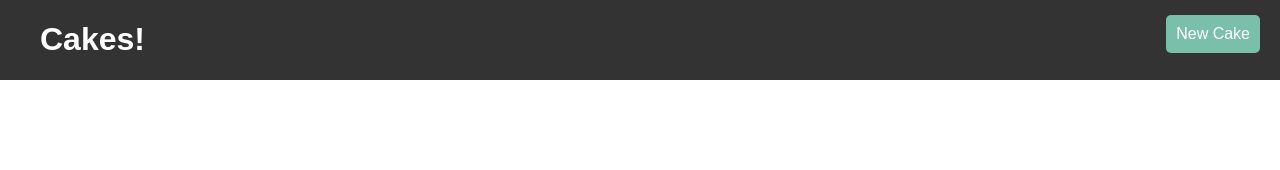
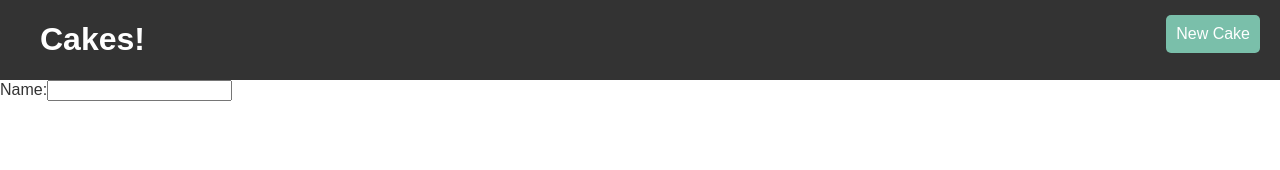
Before and after one commit to ajrussellaudio/cake-shop, a React (Create React App) app: page /new in a window 1280 px wide. Shown: the top 170 px of the page. Built offline with nearby package versions, Linux system fonts and the light colour scheme.

Commit message:
add cake name field

```diff
--- a/src/App.js
+++ b/src/App.js
@@ -11,13 +11,13 @@ const App = () => (
         <Link to="/">
           <h1>Cakes!</h1>
         </Link>
-        <Link to="/cakes/new" className="new-cake">
+        <Link to="/new" className="new-cake">
           New Cake
         </Link>
       </header>
       <Route exact path="/" component={CakesIndex} />
-      <Route path="/cakes/new" component={CakeCreate} />
-      <Route path="/cakes/:id" component={CakeView} />
+      <Route exact path="/new" component={CakeCreate} />
+      <Route exact path="/cakes/:id" component={CakeView} />
     </div>
   </Router>
 );
--- a/src/components/NewCakeForm.js
+++ b/src/components/NewCakeForm.js
@@ -1,7 +1,12 @@
 import React from "react";
 import PropTypes from "prop-types";
 
-const NewCakeForm = props => <h3>NewCakeForm</h3>;
+const NewCakeForm = props => (
+  <form>
+    <label htmlFor="name">Name:</label>
+    <input type="text" id="name" name="name" />
+  </form>
+);
 
 NewCakeForm.propTypes = {
   onSubmit: PropTypes.func.isRequired
```
Also changed, not shown: 1 other file (tests, documents, lock files or other folders).
